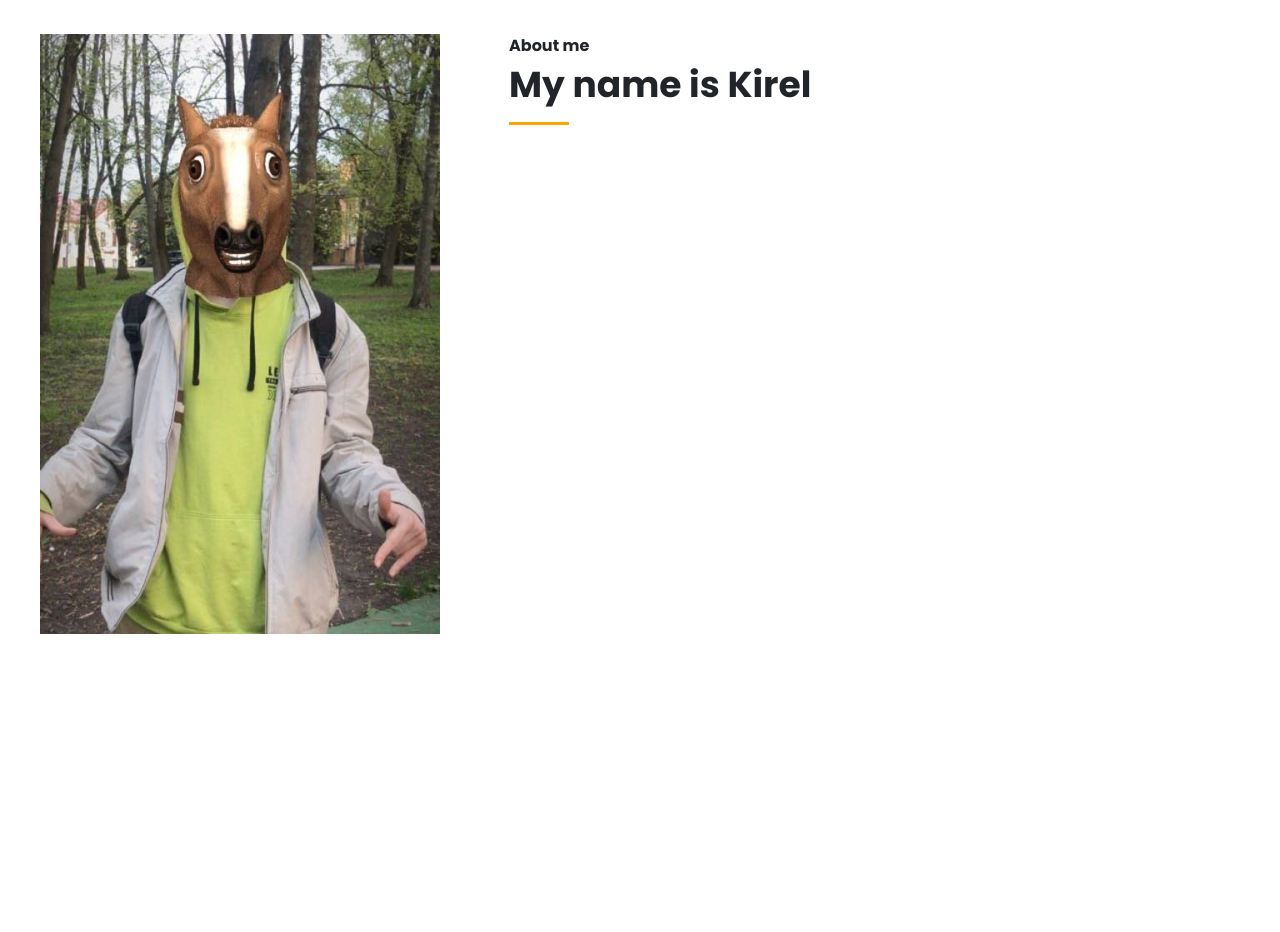
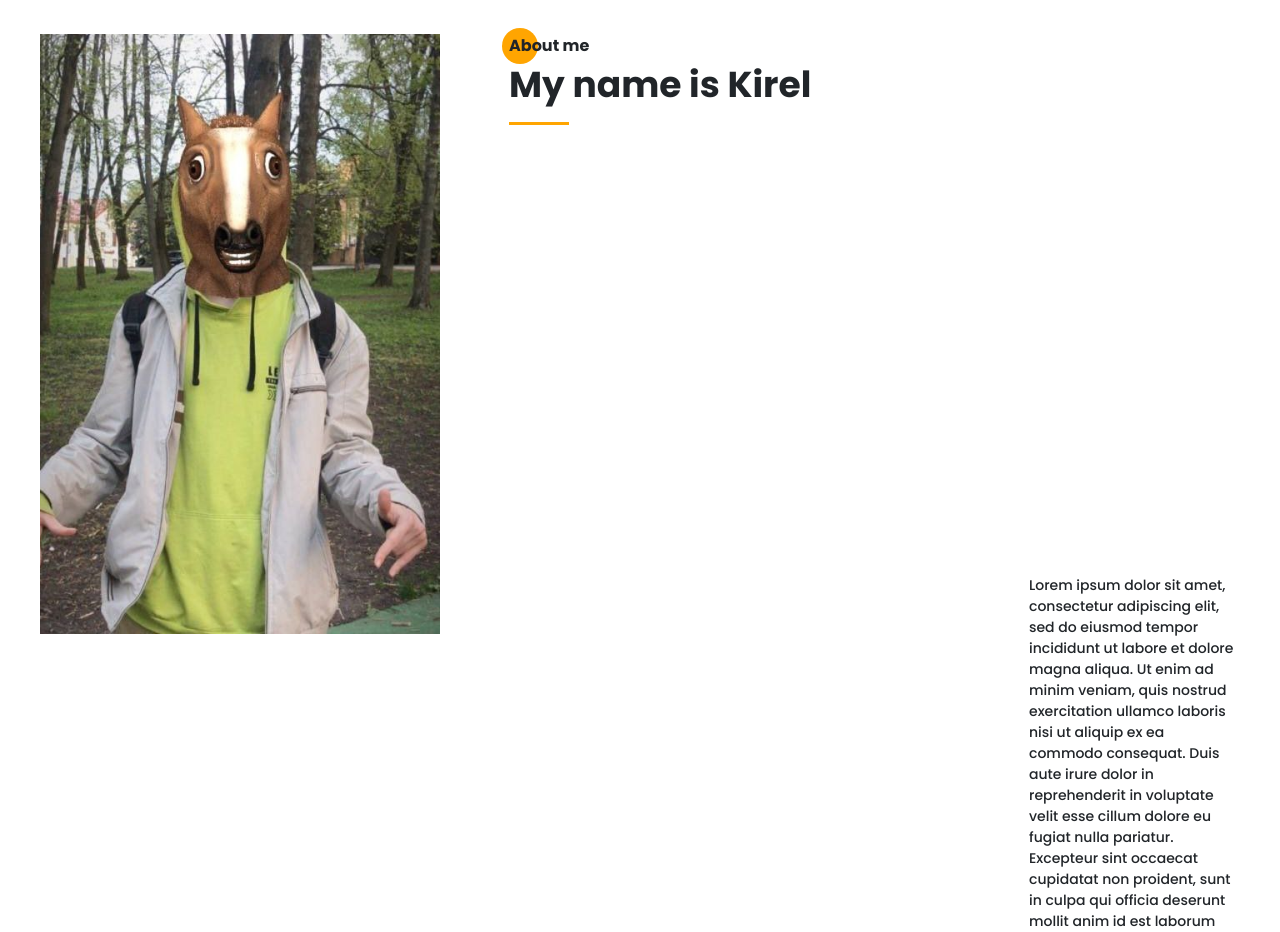
Before and after one commit to larkes-cyber/Portfolio, a website: page src/index.html in a window 1280 px wide. Shown: the part 880-1812 px from the top of the page. Before the commit the page ends 1514 px from the top, so only its background shows below. Drawn offline with nearby package versions, Linux system fonts and the light colour scheme; files that its build step writes are made by us from their sources; files whose address does not match are found by name.

Commit message:
about me, grid

```diff
--- a/src/index.html
+++ b/src/index.html
@@ -92,6 +92,10 @@
                     </div>
                     <div class="about_me__hobby_wrapper">
 
+                        <div class="about_me__info_text">
+                            Lorem ipsum dolor sit amet, consectetur adipiscing elit, sed do eiusmod tempor incididunt ut labore et dolore magna aliqua. Ut enim ad minim veniam, quis nostrud exercitation ullamco laboris nisi ut aliquip ex ea commodo consequat. Duis aute irure dolor in reprehenderit in voluptate velit esse cillum dolore eu fugiat nulla pariatur. Excepteur sint occaecat cupidatat non proident, sunt in culpa qui officia deserunt mollit anim id est laborum
+                        </div>
+
                     </div>
                 </div>
             </div>
--- a/src/sass/blocks/_about_me.scss
+++ b/src/sass/blocks/_about_me.scss
@@ -12,6 +12,12 @@
         margin-left: 69px;
         width: 100%;
         height: 125px;
+        &_text{
+            font-family: 'Poppins';
+            font-weight: 500;
+            font-size: 14px;
+            grid-area: text;
+        }
     }
     &__divider{
         margin-top: 10px;
@@ -19,11 +25,24 @@
         height: 3px;
         background: $first_main_color;
     }
+
+    &__title{
+        position: relative;
+        @include before_circle;
+        z-index: 2;
+    }
+
     &__hobby_wrapper{
 
         display: grid;
         grid-template-columns: repeat(2, 260px);
-        grid-template-rows: 2fr repeat(2, 1fr);
+        grid-template-rows:repeat(3, minmax(100px,150px));
+
+        grid-template-areas:
+        "text text",
+        "block block1",
+        "block2 null"
+        ;
 
 
     }
```
Also changed, not shown: dist/css/style.min.css, dist/index.html.
